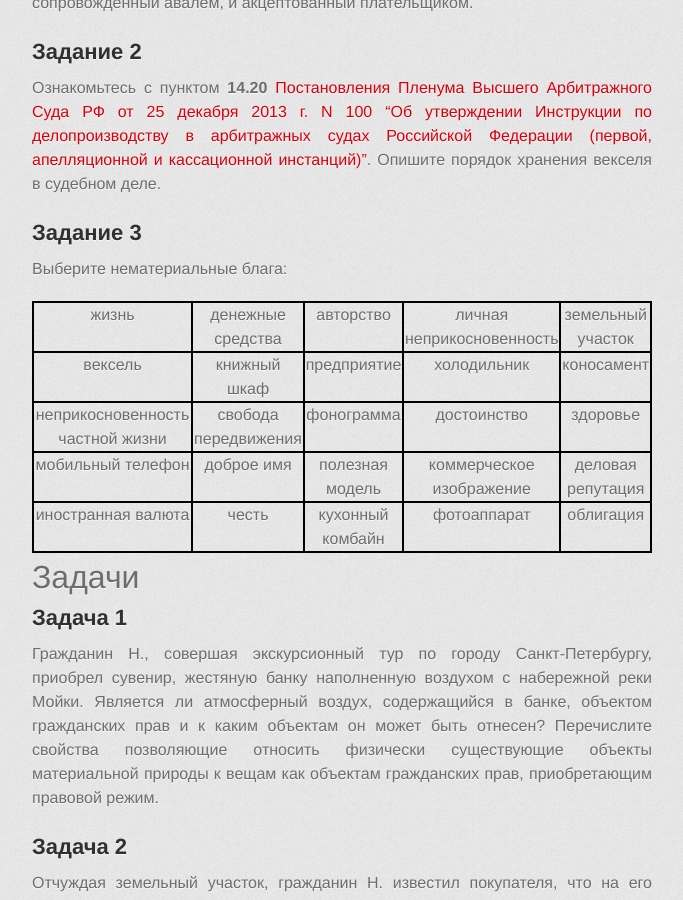
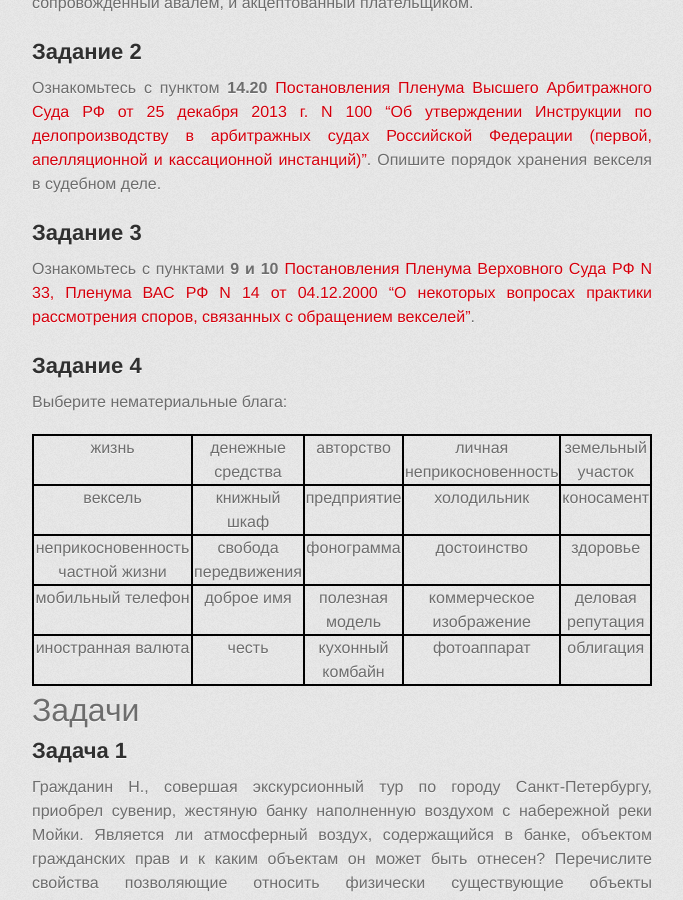
Before and after one commit to a-nova/a-nova.github.io, a Jekyll site: the page built from _lessons/06.md, in a window 1280 px wide and 900 px high, scrolled down 933 px. Shown: the whole window, without its empty margins (298-981 px from the left). Built offline with Jekyll 4.4.1, drawn with Linux system fonts in a browser that asks for light colours; some web fonts are replaced.

Commit message:
add new task

```diff
--- a/_lessons/06.md
+++ b/_lessons/06.md
@@ -52,6 +52,10 @@ td {
 Ознакомьтесь с пунктом **14.20** [Постановления Пленума Высшего Арбитражного Суда РФ от 25 декабря 2013 г. N 100 "Об утверждении Инструкции по делопроизводству в арбитражных судах Российской Федерации (первой, апелляционной и кассационной инстанций)"](http://base.garant.ru/70599180/). Опишите порядок хранения векселя в судебном деле.
 
 ## Задание 3
+
+Ознакомьтесь с пунктами **9 и 10** [Постановления Пленума Верховного Суда РФ N 33, Пленума ВАС РФ N 14 от 04.12.2000 "О некоторых вопросах практики рассмотрения споров, связанных с обращением векселей"](http://www.consultant.ru/document/cons_doc_LAW_29938/).
+
+## Задание 4
 
 Выберите нематериальные блага:
 
```
